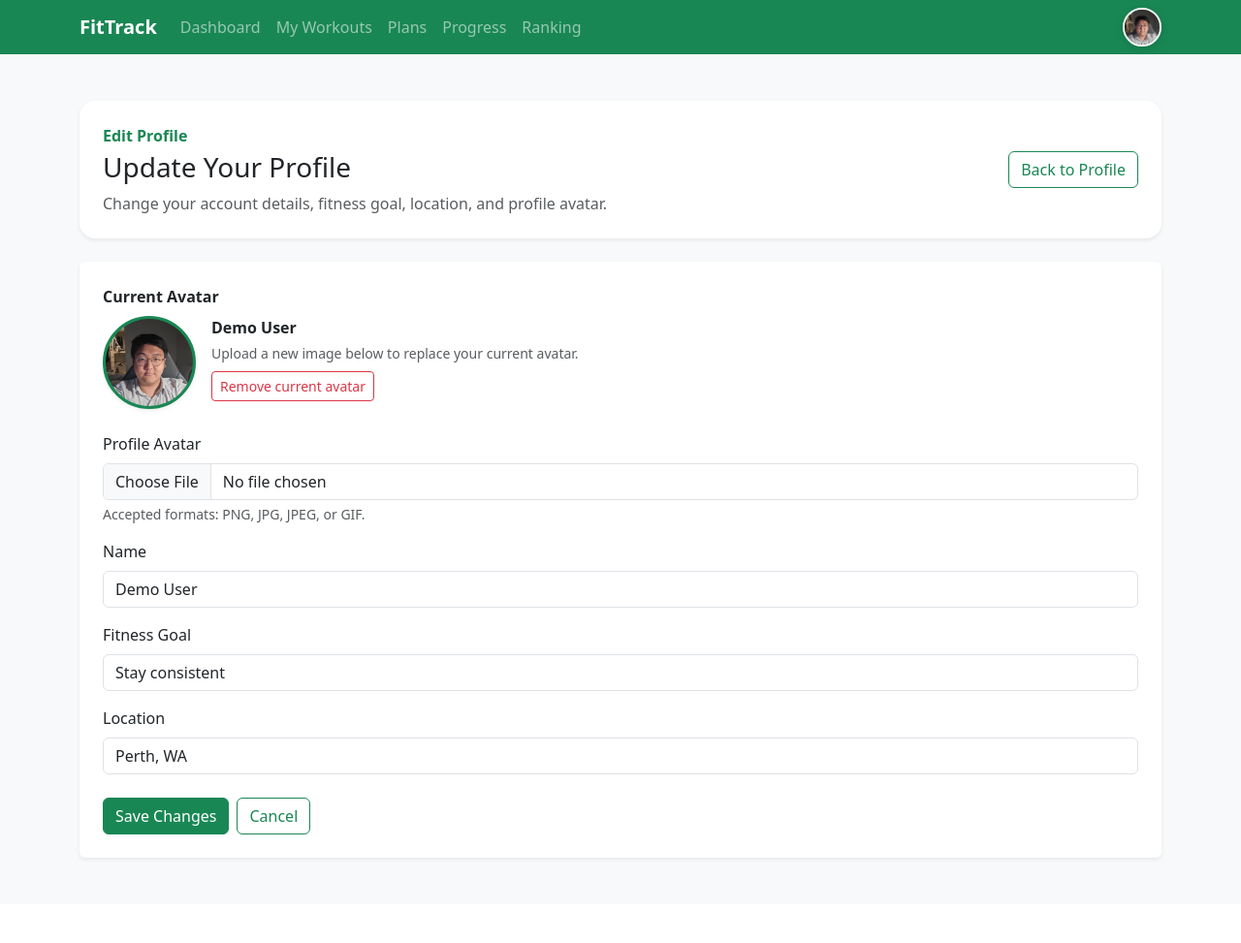
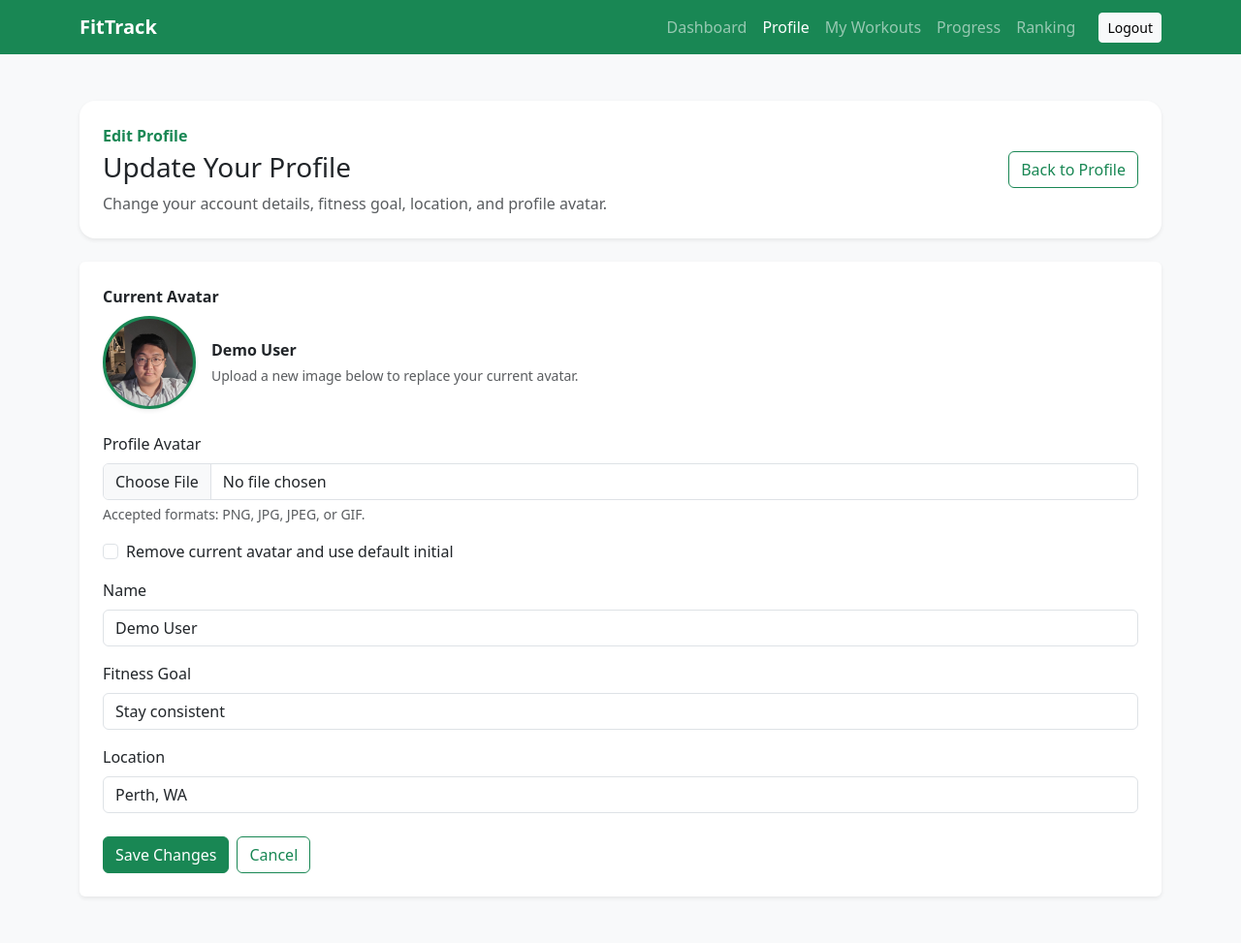
Before and after one commit to kiegiam/CITS3403-Test-Repo, a Flask app: page /profile/edit in a window 1280 px wide. Shown: the whole page at 97% size. Before the commit the page ends 888 px from the top, so only its background shows below. Run offline with Flask 3, Linux system fonts and the light colour scheme; a user stored in the database is signed in.

Commit message:
Update edit_profile.html

```diff
--- a/templates/edit_profile.html
+++ b/templates/edit_profile.html
@@ -26,77 +26,40 @@
                     class="navbar-toggler"
                     type="button"
                     data-bs-toggle="collapse"
-                    data-bs-target="#appNav"
-                    aria-controls="appNav"
+                    data-bs-target="#editProfileNav"
+                    aria-controls="editProfileNav"
                     aria-expanded="false"
                     aria-label="Toggle navigation"
                 >
                     <span class="navbar-toggler-icon"></span>
                 </button>
 
-                <div class="collapse navbar-collapse" id="appNav">
-                    <ul class="navbar-nav me-auto align-items-lg-center">
+                <div class="collapse navbar-collapse" id="editProfileNav">
+                    <ul class="navbar-nav ms-auto align-items-lg-center">
                         <li class="nav-item">
                             <a class="nav-link" href="{{ url_for('dashboard') }}">Dashboard</a>
                         </li>
+
+                        <li class="nav-item">
+                            <a class="nav-link active" href="{{ url_for('profile') }}">Profile</a>
+                        </li>
+
                         <li class="nav-item">
                             <a class="nav-link" href="{{ url_for('workouts') }}">My Workouts</a>
                         </li>
-                        <li class="nav-item">
-                            <a class="nav-link" href="{{ url_for('plans') }}">Plans</a>
-                        </li>
+
                         <li class="nav-item">
                             <a class="nav-link" href="{{ url_for('progress') }}">Progress</a>
                         </li>
+
                         <li class="nav-item">
                             <a class="nav-link" href="{{ url_for('ranking') }}">Ranking</a>
                         </li>
+
+                        <li class="nav-item ms-lg-3">
+                            <a href="{{ url_for('logout') }}" class="btn btn-light btn-sm">Logout</a>
+                        </li>
                     </ul>
-
-                    <div class="d-flex align-items-center mt-3 mt-lg-0">
-                        <div class="dropdown">
-                            <button
-                                class="btn p-0 border-0 bg-transparent profile-dropdown-toggle"
-                                type="button"
-                                data-bs-toggle="dropdown"
-                                aria-expanded="false"
-                                aria-label="Open profile menu"
-                            >
-                                {% if nav_profile and nav_profile.avatar_filename %}
-                                    <img
-                                        src="{{ url_for('static', filename='uploads/' ~ nav_profile.avatar_filename) }}"
-                                        alt="Profile"
-                                        class="profile-icon"
-                                    >
-                                {% else %}
-                                    <span class="profile-icon profile-icon-fallback">
-                                        {% if nav_profile and nav_profile.name %}
-                                            {% set name_parts = nav_profile.name.split() %}
-                                            {{ name_parts[0][0]|upper }}{% if name_parts|length > 1 %}{{ name_parts[-1][0]|upper }}{% endif %}
-                                        {% elif nav_email %}
-                                            {{ nav_email[0]|upper }}
-                                        {% else %}
-                                            U
-                                        {% endif %}
-                                    </span>
-                                {% endif %}
-                            </button>
-
-                            <ul class="dropdown-menu dropdown-menu-end shadow-sm border-0 profile-dropdown-menu">
-                                <li>
-                                    <a class="dropdown-item" href="{{ url_for('profile') }}">
-                                        My Profile
-                                    </a>
-                                </li>
-                                <li><hr class="dropdown-divider"></li>
-                                <li>
-                                    <a class="dropdown-item text-danger" href="{{ url_for('logout') }}">
-                                        Logout
-                                    </a>
-                                </li>
-                            </ul>
-                        </div>
-                    </div>
                 </div>
             </div>
         </nav>
@@ -144,7 +107,7 @@
                             <div class="mb-4">
                                 <label class="form-label fw-semibold">Current Avatar</label>
 
-                                <div class="d-flex align-items-start gap-3 flex-wrap">
+                                <div class="d-flex align-items-center gap-3">
                                     <div
                                         class="rounded-circle bg-success text-white d-flex align-items-center justify-content-center shadow-sm border border-3 border-success overflow-hidden"
                                         style="width: 96px; height: 96px; font-size: 2rem; font-weight: 700;"
@@ -157,27 +120,15 @@
                                                 style="object-fit: cover;"
                                             >
                                         {% else %}
-                                            {% set name_parts = profile.name.split() %}
-                                            {{ name_parts[0][0]|upper }}{% if name_parts|length > 1 %}{{ name_parts[-1][0]|upper }}{% endif %}
+                                            {{ profile.name[0] }}
                                         {% endif %}
                                     </div>
 
-                                    <div class="flex-grow-1">
+                                    <div>
                                         <p class="mb-1 fw-semibold">{{ profile.name }}</p>
-                                        <p class="mb-2 text-muted small">
+                                        <p class="mb-0 text-muted small">
                                             Upload a new image below to replace your current avatar.
                                         </p>
-
-                                        {% if profile.avatar_filename %}
-                                            <button
-                                                type="submit"
-                                                name="action"
-                                                value="remove_avatar"
-                                                class="btn btn-outline-danger btn-sm"
-                                            >
-                                                Remove current avatar
-                                            </button>
-                                        {% endif %}
                                     </div>
                                 </div>
                             </div>
@@ -195,6 +146,21 @@
                                     Accepted formats: PNG, JPG, JPEG, or GIF.
                                 </div>
                             </div>
+
+                            {% if profile.avatar_filename %}
+                                <div class="form-check mb-3">
+                                    <input
+                                        class="form-check-input"
+                                        type="checkbox"
+                                        id="remove_avatar"
+                                        name="remove_avatar"
+                                        value="yes"
+                                    >
+                                    <label class="form-check-label" for="remove_avatar">
+                                        Remove current avatar and use default initial
+                                    </label>
+                                </div>
+                            {% endif %}
 
                             <div class="mb-3">
                                 <label for="name" class="form-label">Name</label>
@@ -231,7 +197,7 @@
                             </div>
 
                             <div class="d-flex flex-wrap gap-2">
-                                <button type="submit" name="action" value="save" class="btn btn-success">
+                                <button type="submit" class="btn btn-success">
                                     Save Changes
                                 </button>
 
```
